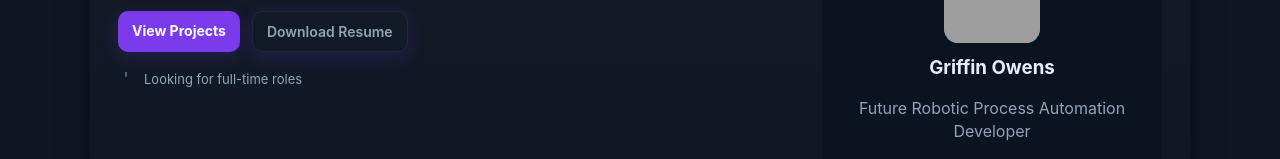
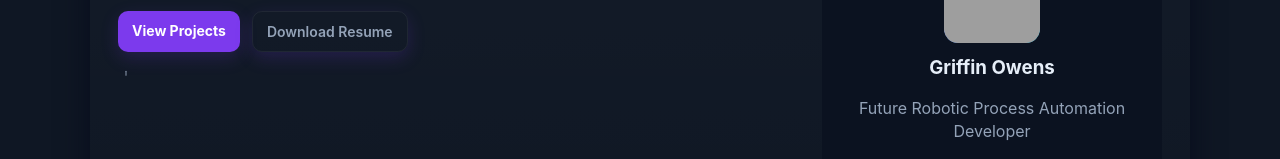
Before and after one commit to Gothebro/Gothebro.github.io, a plain HTML site: page index.html in a window 1280 px wide. Shown: the part 223-382 px from the top of the page. Drawn offline with Linux system fonts and the light colour scheme; grey boxes are pictures that could not be loaded.

Commit message:
Not Accepting Full Time Roles

```diff
--- a/index.html
+++ b/index.html
@@ -312,7 +312,6 @@
           <svg width="16" height="16" viewBox="0 0 24 24" fill="none" style="opacity:0.9">
             <path d="M12 2v6" stroke="currentColor" stroke-width="1.6" stroke-linecap="round" />
           </svg>
-          Looking for full-time roles
         </div>
       </div>
 
```
